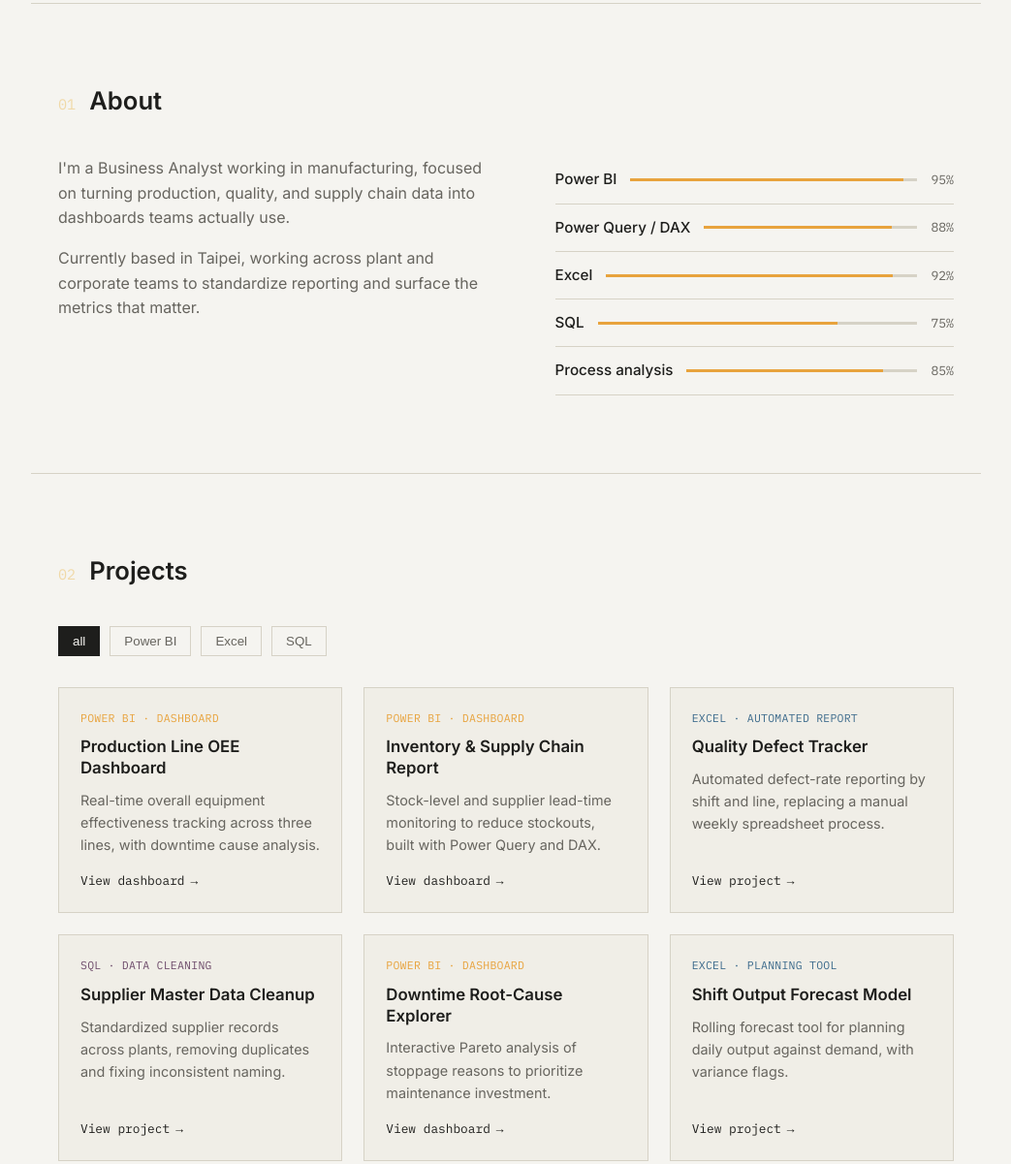
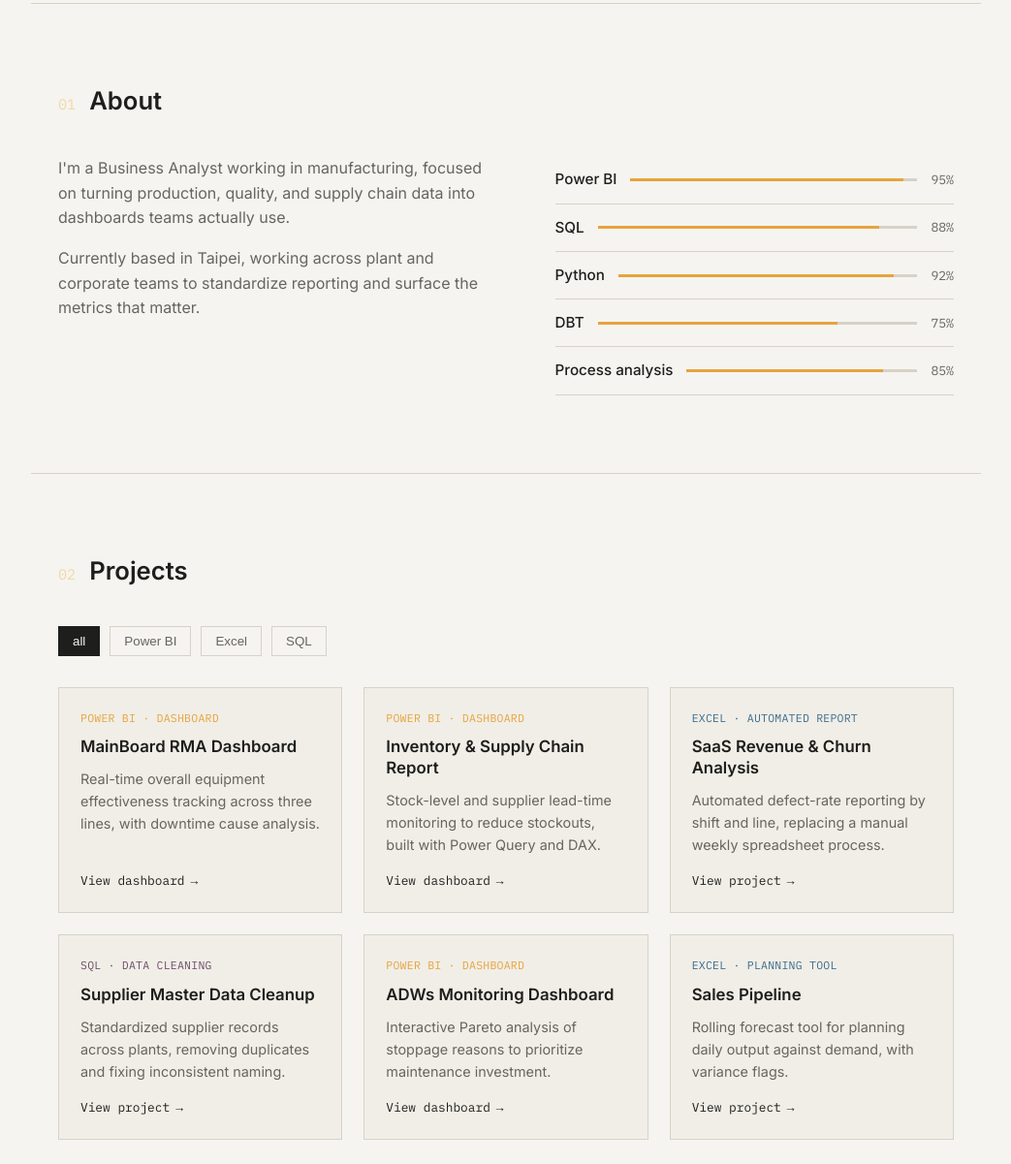
Before and after one commit to nicoleyang22/ccy, a plain HTML site: page index.html in a window 1280 px wide. Shown: the part 601-1802 px from the top of the page at 97% size, without its empty margins (118-1161 px from the left). Drawn offline with Linux system fonts and the light colour scheme.

Commit message:
no message

```diff
--- a/index.html
+++ b/index.html
@@ -221,9 +221,9 @@
     </div>
     <ul class="skills-list" id="skills">
       <li><span>Power BI</span><div class="bar"><i data-pct="95"></i></div><span>95%</span></li>
-      <li><span>Power Query / DAX</span><div class="bar"><i data-pct="88"></i></div><span>88%</span></li>
-      <li><span>Excel</span><div class="bar"><i data-pct="92"></i></div><span>92%</span></li>
-      <li><span>SQL</span><div class="bar"><i data-pct="75"></i></div><span>75%</span></li>
+      <li><span>SQL</span><div class="bar"><i data-pct="88"></i></div><span>88%</span></li>
+      <li><span>Python</span><div class="bar"><i data-pct="92"></i></div><span>92%</span></li>
+      <li><span>DBT</span><div class="bar"><i data-pct="75"></i></div><span>75%</span></li>
       <li><span>Process analysis</span><div class="bar"><i data-pct="85"></i></div><span>85%</span></li>
     </ul>
   </div>
@@ -241,7 +241,7 @@
   <div class="project-grid reveal">
     <div class="card" data-cat="Power BI">
       <div class="tag">POWER BI · DASHBOARD</div>
-      <h3>Production Line OEE Dashboard</h3>
+      <h3>MainBoard RMA Dashboard</h3>
       <p>Real-time overall equipment effectiveness tracking across three lines, with downtime cause analysis.</p>
       <a class="link" href="#">View dashboard <span class="arrow">→</span></a>
     </div>
@@ -253,7 +253,7 @@
     </div>
     <div class="card" data-cat="Excel">
       <div class="tag">EXCEL · AUTOMATED REPORT</div>
-      <h3>Quality Defect Tracker</h3>
+      <h3>SaaS Revenue & Churn Analysis</h3>
       <p>Automated defect-rate reporting by shift and line, replacing a manual weekly spreadsheet process.</p>
       <a class="link" href="#">View project <span class="arrow">→</span></a>
     </div>
@@ -265,13 +265,13 @@
     </div>
     <div class="card" data-cat="Power BI">
       <div class="tag">POWER BI · DASHBOARD</div>
-      <h3>Downtime Root-Cause Explorer</h3>
+      <h3>ADWs Monitoring Dashboard</h3>
       <p>Interactive Pareto analysis of stoppage reasons to prioritize maintenance investment.</p>
       <a class="link" href="#">View dashboard <span class="arrow">→</span></a>
     </div>
     <div class="card" data-cat="Excel">
       <div class="tag">EXCEL · PLANNING TOOL</div>
-      <h3>Shift Output Forecast Model</h3>
+      <h3>Sales Pipeline</h3>
       <p>Rolling forecast tool for planning daily output against demand, with variance flags.</p>
       <a class="link" href="#">View project <span class="arrow">→</span></a>
     </div>
```
